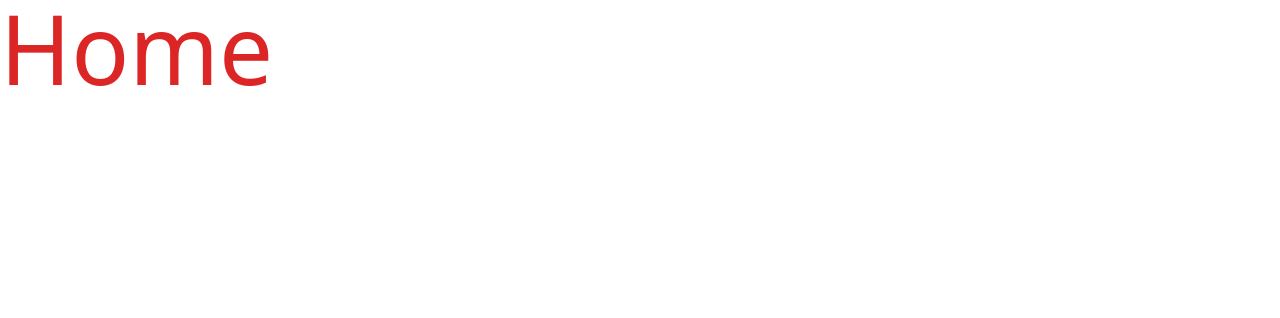
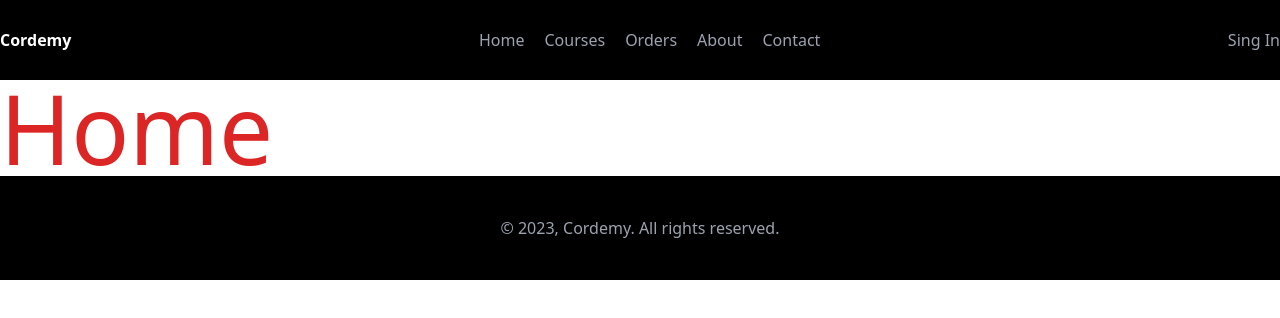
Before and after one commit to max-mahmud/cordemy, a Next.js app: page / in a window 1280 px wide. Shown: the top 318 px of the page. Built offline with nearby package versions, Linux system fonts and the light colour scheme.

Commit message:
card added

```diff
--- /dev/null
+++ b/components/CourseItem.jsx
@@ -0,0 +1,62 @@
+import { currencyConverter } from '@/utils/currencyConverter';
+import Image from 'next/image'
+import React from 'react'
+import { AiOutlineStar } from "react-icons/ai";
+
+
+const CourseItem = ({ course }) => {
+    return (
+        <div className="w-full lg:w-[25rem] shadow-md rounded-md overflow-hidden">
+            <div className="w-full h-[25rem] lg:h-[20rem] overflow-hidden">
+                <Image
+                    src={course.cover}
+                    alt={course.title}
+                    width={640}
+                    height={360}
+                    priority
+                    className="w-full h-full object-cover"
+                />
+            </div>
+            <div className="p-5 space-y-2">
+                <h3 className="text-3xl font-medium">{course.title}</h3>
+
+                <p className="flex justify-between text-gray-500">
+                    <span>
+                        by{" "}
+                        <span className="text-black font-semibold">
+                            {course.instructor}
+                        </span>
+                    </span>
+                    <span>
+                        Duration:{" "}
+                        <span className="text-black font-semibold">{course.duration}</span>
+                    </span>
+                </p>
+
+                <p className="flex justify-between text-gray-500">
+                    <span>
+                        Enrolled students:{" "}
+                        <span className="text-black font-semibold">{course.students}</span>
+                    </span>
+                    <span className="flex items-center gap-1">
+                        <AiOutlineStar className="text-black" />{" "}
+                        <span className="text-black font-semibold">{course.rating}</span>
+                    </span>
+                </p>
+
+                <p className="text-gray-500">
+                    {course.description.substring(0, 100)}...
+                </p>
+
+                <div className="flex justify-between items-center">
+                    <p className="text-lg font-semibold">
+                        {currencyConverter((course.price))}
+                    </p>
+                    {/* <Button href={`/courses/${course.id}`} placeholder="View Details" /> */}
+                </div>
+            </div>
+        </div>
+    )
+}
+
+export default CourseItem
--- /dev/null
+++ b/components/Footer.jsx
@@ -0,0 +1,11 @@
+import React from 'react'
+
+const Footer = () => {
+    return (
+        <div className="bg-black text-gray-400 text-center py-10">
+            <p>&copy; {new Date().getFullYear()}, Cordemy. All rights reserved.</p>
+        </div>
+    )
+}
+
+export default Footer
--- /dev/null
+++ b/components/Navbar.jsx
@@ -0,0 +1,39 @@
+import Link from 'next/link'
+
+const Navbar = () => {
+    return (
+        <div className="h-20 bg-black text-gray-400 flex items-center">
+            <div className="wrapper flex justify-between items-center overflow-hidden">
+                <Link href="/" className="text-white font-semibold">
+                    Cordemy
+                </Link>
+
+                <div className="flex gap-5">
+                    <Link href="/" className="hover:text-white transition-color">
+                        Home
+                    </Link>
+                    <Link href="/courses" className="hover:text-white transition-color">
+                        Courses
+                    </Link>
+                    <Link href="/orders" className="hover:text-white transition-color">
+                        Orders
+                    </Link>
+
+                    <Link href="/about" className="hover:text-white transition-color">
+                        About
+                    </Link>
+                    <Link href="/contact" className="hover:text-white transition-color">
+                        Contact
+                    </Link>
+                </div>
+                <div>
+                    <Link href="/" className="hover:text-white transition-color">
+                        Sing In
+                    </Link>
+                </div>
+            </div>
+        </div>
+    )
+}
+
+export default Navbar
--- /dev/null
+++ b/components/SectionHeader.jsx
@@ -0,0 +1,13 @@
+const SectionHeader = ({ span, h2, p }) => {
+    return (
+        <div className="flex items-center flex-col text-center gap-1">
+            <span className="uppercase text-sm font-bold tracking-widest">
+                {span}
+            </span>
+            <h2 className="text-3xl">{h2}</h2>
+            <p className="w-3/5 text-gray-500">{p}</p>
+        </div>
+    );
+};
+
+export default SectionHeader;
--- a/next.config.js
+++ b/next.config.js
@@ -1,6 +1,9 @@
 /** @type {import('next').NextConfig} */
 const nextConfig = {
   reactStrictMode: true,
+  images: {
+    domains: ["images.pexels.com"],
+  }
 }
 
 module.exports = nextConfig
--- a/package.json
+++ b/package.json
@@ -15,7 +15,8 @@
     "next": "13.4.7",
     "prisma": "^4.16.1",
     "react": "18.2.0",
-    "react-dom": "18.2.0"
+    "react-dom": "18.2.0",
+    "react-icons": "^4.10.1"
   },
   "devDependencies": {
     "autoprefixer": "^10.4.14",
--- a/pages/_app.js
+++ b/pages/_app.js
@@ -1,5 +1,11 @@
+import Footer from '@/components/Footer'
+import Navbar from '@/components/Navbar'
 import '@/styles/globals.css'
 
 export default function App({ Component, pageProps }) {
-  return <Component {...pageProps} />
+  return <>
+    <Navbar />
+    <Component {...pageProps} />
+    <Footer />
+  </>
 }
--- a/pages/courses/index.js
+++ b/pages/courses/index.js
@@ -1,11 +1,40 @@
-import React from 'react'
+import CourseItem from "@/components/CourseItem";
+import SectionHeader from "@/components/SectionHeader";
+import { getAllCourses } from "@/prisma/course";
 
-const index = () => {
+const CoursesPage = ({ courses }) => {
   return (
-    <div>
+    <div className="wrapper py-10">
+      <SectionHeader
+        span={"Courses"}
+        h2={"Browse All Course"}
+        p={
+          "These courses are typically offered by colleges and universities and are designed to provide students with knowledge and skills in a particular subject area. Academic courses can be taken for credit or non-credit."
+        }
+      />
+      <div className="mt-10 flex flex-wrap gap-10">
+        {courses.map((course) => (
+          <CourseItem key={course.id} course={course} />
+        ))}
+      </div>
+    </div>
+  );
+};
 
-    </div>
-  )
+export default CoursesPage;
+
+export const getServerSideProps = async () => {
+  const courses = await getAllCourses();
+
+  const updatedCourses = courses.map((course) => ({
+    ...course,
+    updatedAt: course.updatedAt.toString(),
+    createdAt: course.createdAt.toString(),
+  }));
+
+  return {
+    props: {
+      courses: updatedCourses,
+    }
+  }
 }
-
-export default index
--- a/styles/globals.css
+++ b/styles/globals.css
@@ -1,3 +1,7 @@
 @tailwind base;
 @tailwind components;
 @tailwind utilities;
+
+.wrapper {
+    @apply container mx-auto px-5 lg:px-0;
+}
--- /dev/null
+++ b/utils/currencyConverter.js
@@ -0,0 +1,10 @@
+export const currencyConverter = (
+    amount,
+    locale = "en-US",
+    currency = "USD"
+) => {
+    return amount?.toLocaleString(locale, {
+        style: "currency",
+        currency,
+    });
+};
```
Also changed, not shown: pages/api/courses/index.js (+0 -12 lines), styles/Home.module.css (deleted), 1 other file (tests, documents, lock files or other folders).
